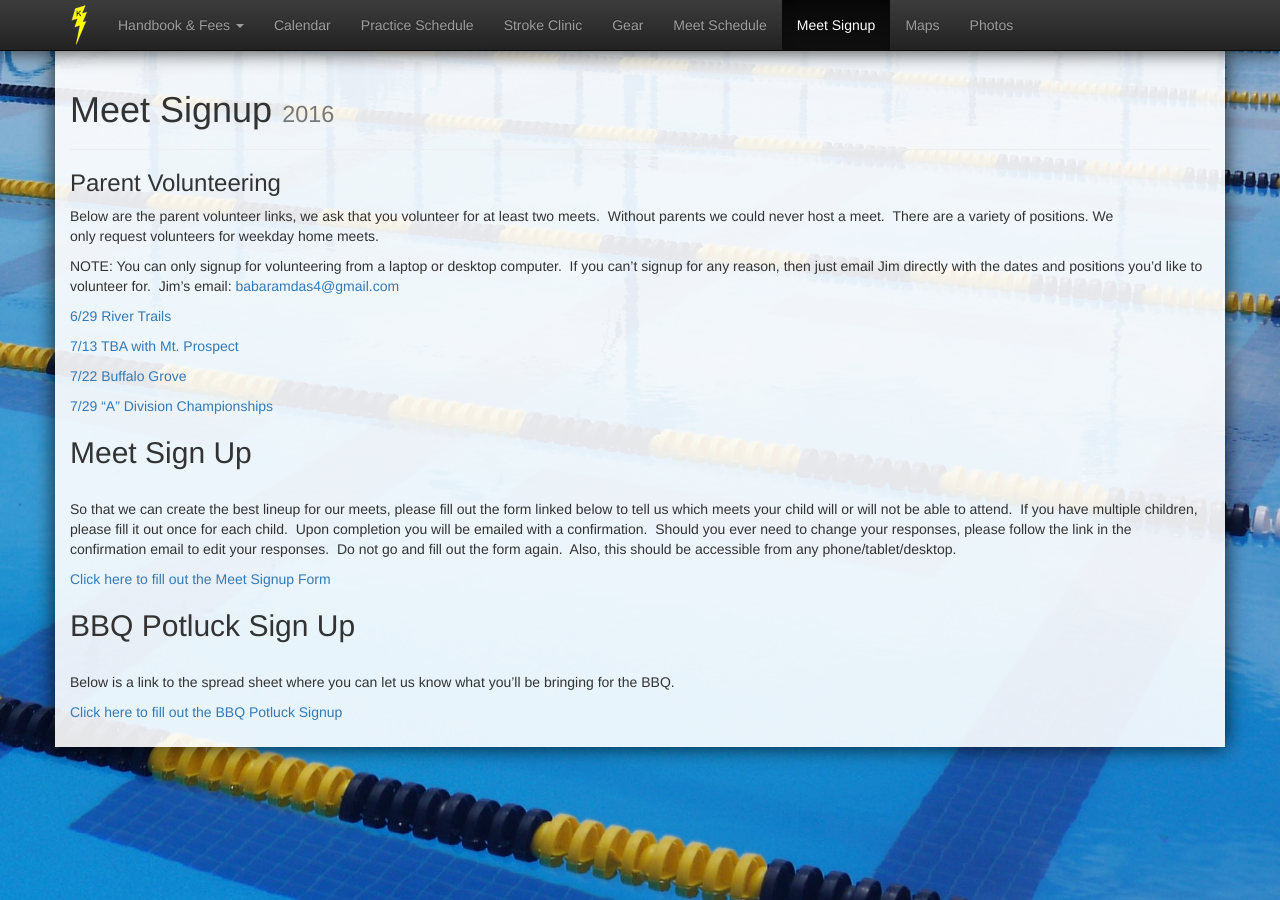
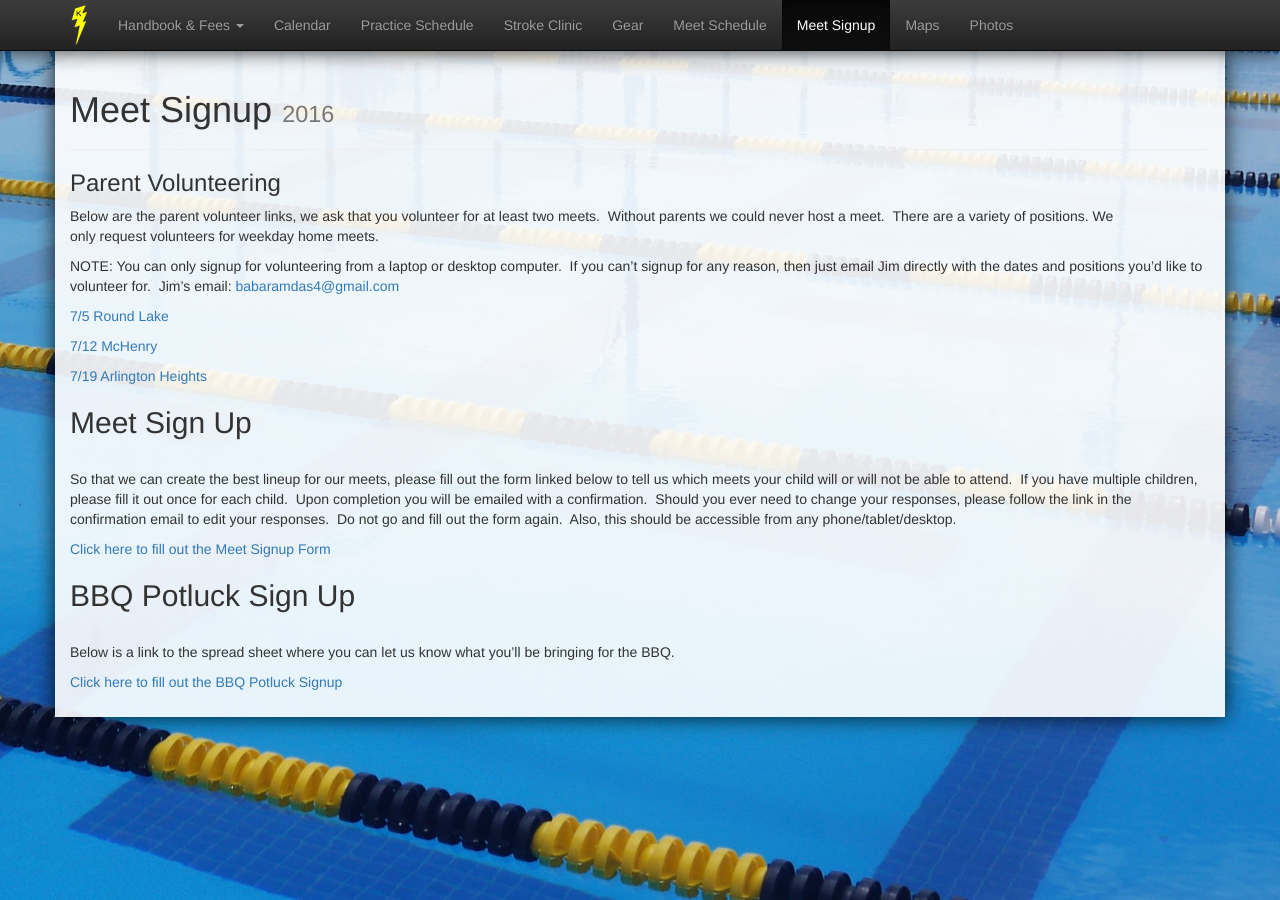
Before and after one commit to schickm/lwlightning.org, a Jekyll site: the page built from meet-signup/index.md, in a window 1280 px wide. Built offline with Jekyll 4.4.1, drawn with Linux system fonts in a browser that asks for light colours; nearby versions of some CDN libraries; comment, search, counter and statistics services are not loaded.

Commit message:
update parent signup forms, and bbq signup form

```diff
--- a/meet-signup/index.md
+++ b/meet-signup/index.md
@@ -25,13 +25,11 @@ Below are the parent volunteer links, we ask that you volunteer for at least two
 
 NOTE: You can only signup for volunteering from a laptop or desktop computer.&nbsp; If you can't signup for any reason, then just email Jim directly with the dates and positions you'd like to volunteer for.&nbsp; Jim's email: <a href="mailto:babaramdas4@gmail.com">babaramdas4@gmail.com</a>
 
-<a href="https://docs.google.com/spreadsheets/d/1r_dxO6ikjlWhi-R2gfoBKDecdO0VFj07l51xyDBmdB8/edit?usp=sharing">6/29 River Trails</a>
+<a href="https://docs.google.com/spreadsheets/d/1AYolJggZE-agYkMRzdKaoC3wvi4m5nQHc57HbNnbLU4/edit?usp=sharing">7/5 Round Lake</a>
 
-<a href="https://docs.google.com/spreadsheets/d/1sp74xqqksSDDLqimeeSCKRPercrkB6ULKmCZhVxi9k0/edit?usp=sharing">7/13 TBA with Mt. Prospect</a>
+<a href="https://docs.google.com/spreadsheets/d/1ET7365V9LtTgh1XBvpMkqV4SFa6_4VM0pdPHIO4cCnY/edit?usp=sharing">7/12 McHenry</a>
 
-<a href="https://docs.google.com/spreadsheets/d/1VN01MGi_c_SZ6yobJKZic5E6L60tg7VYKAsWjM3lduE/edit?usp=sharing">7/22 Buffalo Grove</a>
-
-<a href="https://docs.google.com/spreadsheets/d/1nAHsY7q222BoMmVoVzAffcvgSLJjUnwacmEnRcQ3iPc/edit?usp=sharing">7/29 "A" Division Championships</a>
+<a href="https://docs.google.com/spreadsheets/d/1VN01MGi_c_SZ6yobJKZic5E6L60tg7VYKAsWjM3lduE/edit?usp=sharing">7/19 Arlington Heights</a>
 
 <h2>Meet Sign Up</h2><br />
 So that we can create the best lineup for our meets, please fill out the form linked below to tell us which meets your child will or will not be able to attend. &nbsp;If you have multiple children, please fill it out once for each child. &nbsp;Upon completion you will be emailed with a confirmation. &nbsp;Should you ever need to change your responses, please follow the link in the confirmation email to edit your responses. &nbsp;Do not go and fill out the form again.&nbsp; Also, this should be accessible from any phone/tablet/desktop.
@@ -41,4 +39,4 @@ So that we can create the best lineup for our meets, please fill out the form li
 <h2>BBQ Potluck Sign Up</h2><br />
 Below is a link to the spread sheet where you can let us know what you'll be bringing for the BBQ.
 
-<a href="https://docs.google.com/spreadsheets/d/18im6LQcNcJNLGBPuotib6bwwHymF01F8zl6Ogd4dgI4/edit?usp=sharing">Click here to fill out the BBQ Potluck Signup</a>
+<a href="https://docs.google.com/spreadsheets/d/1E5CpodN0ZcyDSt3AqPWTs47sJmx3lGE30cKjiOe4o1c/edit?usp=sharing">Click here to fill out the BBQ Potluck Signup</a>
```
